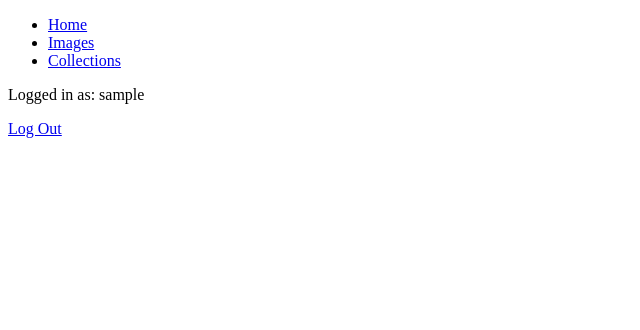
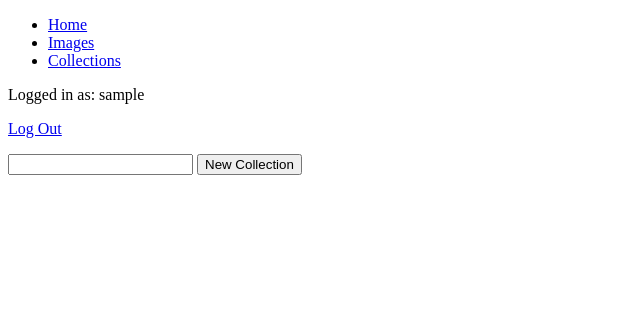
Before and after one commit to tortxof/flask-imghost, a Flask app: page /collections in a window 1280 px wide. Shown: the top 330 px of the page, without its empty margins (0-640 px from the left). Run offline with Flask 2, Linux system fonts and the light colour scheme; the visitor is signed in with stand-in values (Sample User, id 1); data comes from the database, SQL or seed files in the repository; data that the repository does not hold is empty.

Commit message:
Add route and form to add new collections.

```diff
--- a/app.py
+++ b/app.py
@@ -104,6 +104,22 @@ def collections():
     collections = Collection.select().where(Collection.user == user)
     return render_template('collections.html', collections=collections)
 
+@app.route('/collections/new', methods=['POST'])
+@login_required
+def collections_new():
+    user = User.get(User.username == session['username'])
+    name = request.form.get('name')
+    try:
+        Collection.create(
+            user = user,
+            name = name
+        )
+    except IntegrityError:
+        flash('A collection with that name already exists.')
+        return redirect(url_for('collections'))
+    flash('New collection created.')
+    return redirect(url_for('collections'))
+
 @app.route('/images')
 @login_required
 def images():
--- a/templates/collections.html
+++ b/templates/collections.html
@@ -1,5 +1,9 @@
 {% extends 'layout.html' %}
 {% block content %}
+  <form action="/collections/new" method="post">
+    <input type="text" name="name">
+    <button type="submit">New Collection</button>
+  </form>
   {% for collection in collections %}
     <div class="collection">{{ collection.name }}</div>
   {% endfor %}
```
